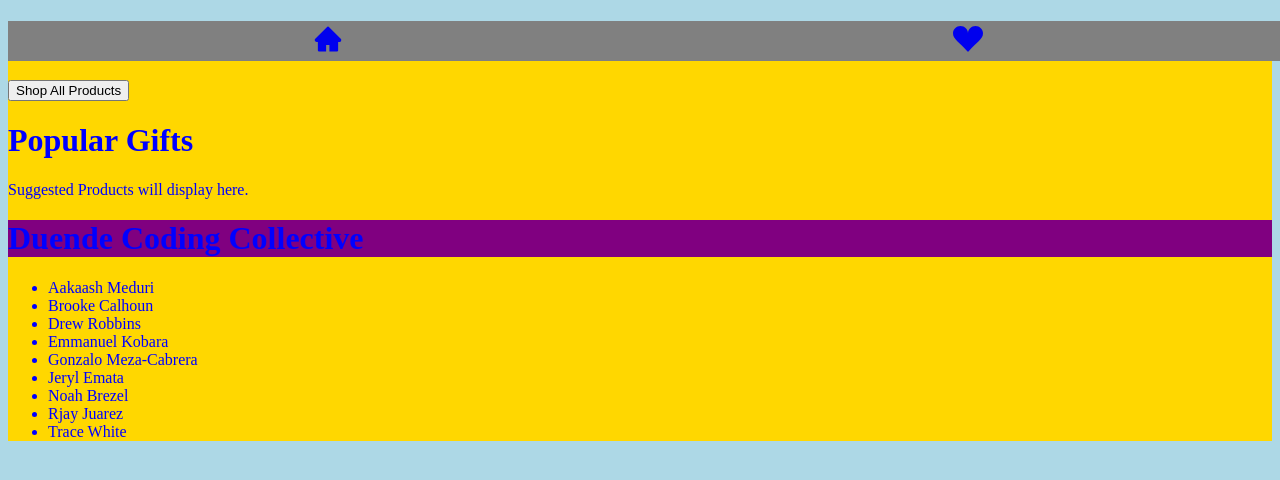
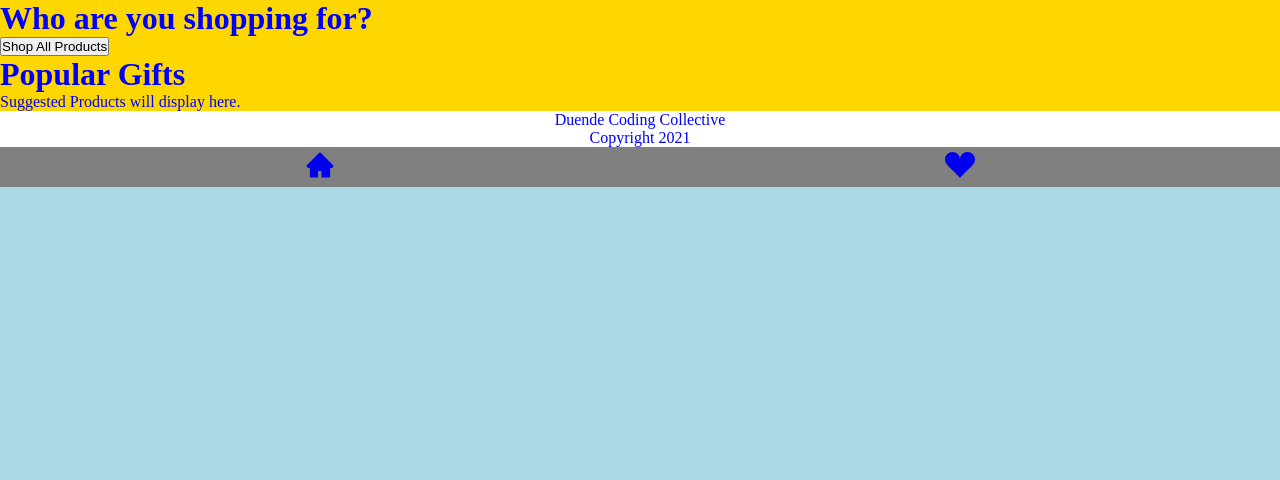
Before and after one commit to Robbins180/team4, a React (Create React App) app in the folder frontend/: page / in a window 1280 px wide. Shown: the top 480 px of the page. Built offline with nearby package versions, Linux system fonts and the light colour scheme.

Commit message:
footer simplified and centered

```diff
--- a/frontend/src/App.js
+++ b/frontend/src/App.js
@@ -1,7 +1,6 @@
-
 import "./styles/CSS/App.css";
-import React from 'react';
-import {Routes, Route} from 'react-router-dom';
+import React from "react";
+import { Routes, Route } from "react-router-dom";
 import MobileBar from "./components/MobileBar";
 import Home from "./pages/Home";
 import Wishlist from "./pages/Wishlist";
@@ -10,14 +9,12 @@ import Footer from "./components/Footer";
 function App() {
   return (
     <div className="App">
-      <MobileBar />
       <Routes>
-        <Route path="/" element={<Home/>}>
-        </Route>
-        <Route path="/Wishlist" element={<Wishlist/>}>
-        </Route>
+        <Route path="/" element={<Home />}></Route>
+        <Route path="/Wishlist" element={<Wishlist />}></Route>
       </Routes>
       <Footer />
+      <MobileBar />
     </div>
   );
 }
--- a/frontend/src/components/Footer.js
+++ b/frontend/src/components/Footer.js
@@ -1,22 +1,20 @@
 import React from "react";
-import '../styles/CSS/Footer.css';
-
+import "../styles/CSS/Footer.css";
 
 const Footer = () => {
   return (
-    <div>
-      <h1 className="Footer">Duende Coding Collective</h1>
-      <ul>
+    <div className="Footer">
+      <p>Duende Coding Collective</p>
+      <p>Copyright {new Date().getFullYear()}</p>
+      {/* <ul className="team-list">
         <li>Aakaash Meduri</li>
-        <li>Brooke Calhoun</li>
         <li>Drew Robbins</li>
-        <li>Emmanuel Kobara</li>
         <li>Gonzalo Meza-Cabrera</li>
         <li>Jeryl Emata</li>
         <li>Noah Brezel</li>
         <li>Rjay Juarez</li>
         <li>Trace White</li>
-      </ul>
+      </ul> */}
     </div>
   );
 };
--- a/frontend/src/styles/CSS/App.css
+++ b/frontend/src/styles/CSS/App.css
@@ -1,3 +1,10 @@
+* {
+  padding: 0;
+  margin: 0;
+  -webkit-box-sizing: border-box;
+          box-sizing: border-box;
+}
+
 .App {
   background-color: gold;
   color: blue;
--- a/frontend/src/styles/CSS/Footer.css
+++ b/frontend/src/styles/CSS/Footer.css
@@ -1,3 +1,21 @@
 .Footer {
-  background-color: purple;
+  background-color: white;
+  margin: auto;
+  text-align: center;
 }
+
+.Footer .team-list {
+  list-style-type: none;
+  display: -webkit-box;
+  display: -ms-flexbox;
+  display: flex;
+  -ms-flex-pack: distribute;
+      justify-content: space-around;
+  -ms-flex-wrap: wrap;
+      flex-wrap: wrap;
+}
+
+.Footer .team-list li {
+  padding: 10px;
+  margin: 0 1em;
+}
--- a/frontend/src/styles/SCSS/App.scss
+++ b/frontend/src/styles/SCSS/App.scss
@@ -1,4 +1,10 @@
 @import "./variables";
+
+* {
+  padding: 0;
+  margin: 0;
+  box-sizing: border-box;
+}
 
 .App {
   background-color: gold;
--- a/frontend/src/styles/SCSS/Footer.scss
+++ b/frontend/src/styles/SCSS/Footer.scss
@@ -1,5 +1,19 @@
-@import './variables';
+@import "./variables";
 
 .Footer {
-   background-color: purple;
+  background-color: white;
+  margin: auto;
+  text-align: center;
+
+  .team-list {
+    list-style-type: none;
+    display: flex;
+    justify-content: space-around;
+    flex-wrap: wrap;
+
+    li {
+      padding: 10px;
+      margin: 0 1em;
+    }
+  }
 }
```
